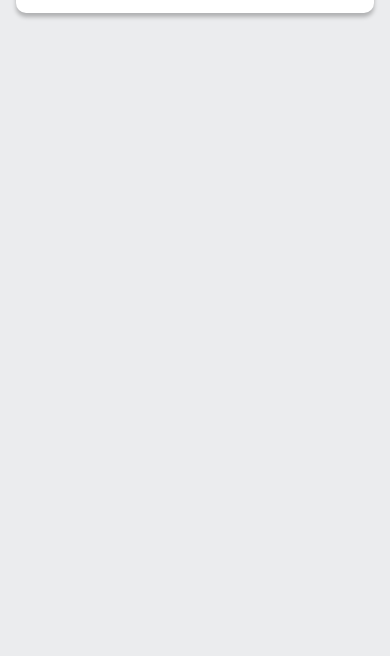
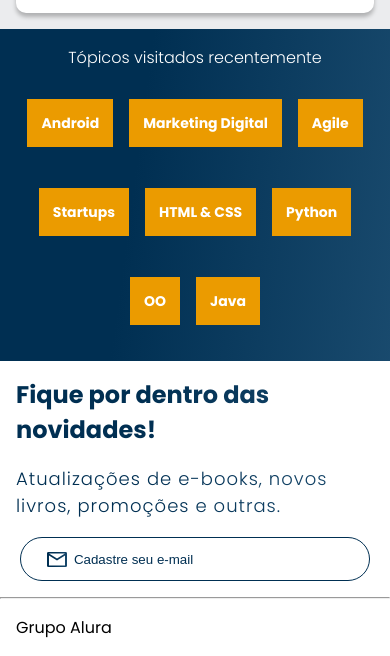
Before and after one commit to YanppSilva/AluraBooks, a plain HTML site: page index.html in a window 390 px wide. Shown: the part 1650-2306 px from the top of the page. Before the commit the page ends 1679 px from the top, so only its background shows below. Drawn offline with nearby package versions, Linux system fonts and the light colour scheme.

Commit message:
Conclusão do layout mobile
Conclusão da construção do layout mobile da página, usando como método aplicação de plugins externos através de CDN; itilização do plugin SwiperJS e flex-box.

```diff
--- a/index.html
+++ b/index.html
@@ -127,6 +127,28 @@
             </div>
         </div>
     </section>
+    <section class="topicos">
+        <h2 class="topicos__titulo">Tópicos visitados recentemente</h2>
+        <ul class="topicos__lista">
+            <li class="topicos__item"><a href="#" class="topicos__link">Android</a></li>
+            <li class="topicos__item"><a href="#" class="topicos__link">Marketing Digital</a></li>
+            <li class="topicos__item"><a href="#" class="topicos__link">Agile</a></li>
+            <li class="topicos__item"><a href="#" class="topicos__link">Startups</a></li>
+            <li class="topicos__item"><a href="#" class="topicos__link">HTML & CSS</a></li>
+            <li class="topicos__item"><a href="#" class="topicos__link">Python</a></li>
+            <li class="topicos__item"><a href="#" class="topicos__link">OO</a></li>
+            <li class="topicos__item"><a href="#" class="topicos__link">Java</a></li>
+        </ul>
+    </section>
+    <section class="contato">
+        <h2 class="contato__titulo">Fique por dentro das novidades!</h2>
+        <p class="contato__txt">Atualizações de e-books, novos livros, promoções e outras.</p>
+        <input type="email" placeholder="Cadastre seu e-mail" class="contato__email">
+    </section>
+    <hr />
+    <footer class="rodape">
+        <p class="rodape__titulo">Grupo Alura</p>
+    </footer>
     <script src="https://cdn.jsdelivr.net/npm/swiper@8/swiper-bundle.min.js"></script>
     <script src="app/app.js"></script>
 </body>
--- a/style.css
+++ b/style.css
@@ -1,6 +1,8 @@
 @import url(styles/header.css);
 @import url(styles/banner.css);
 @import url(styles/carrossel.css);
+@import url(styles/topicos.css);
+@import url(styles/rodape.css);
 @import url('https://fonts.googleapis.com/css2?family=Inter:wght@400;600;700&family=Poppins:wght@300;400;500;700&display=swap');
 
 *{margin: 0;padding: 0; }
--- /dev/null
+++ b/styles/rodape.css
@@ -0,0 +1,12 @@
+hr {
+    margin: 0;
+}
+
+.rodape {
+    background-color: var(--branco);
+}
+
+.rodape__titulo {
+font-weight: 400;
+padding: 1em;
+}
--- /dev/null
+++ b/styles/topicos.css
@@ -0,0 +1,76 @@
+.contato {
+    background-color: var(--branco);
+    padding: 1em;
+}
+
+.topicos {
+    background: var(--azul-degrade);
+    text-align: center;
+    padding: 1em 0;
+}
+
+.topicos__titulo {
+    color: var(--branco);
+    font-size: 16px;
+    font-weight: 300;
+    margin-bottom: .5em;
+}
+
+.topicos__lista {
+    display: flex;
+    flex-wrap: wrap;
+    justify-content: center;
+}
+
+.topicos__item {
+    margin: 2em 0.5em;
+    list-style: none;
+}
+
+.topicos__link {
+    background-color: var(--laranja);
+    color: var(--branco);
+    font-size: 14px;
+    font-weight: 700;
+    padding: 1em;
+    text-decoration: none;
+}
+
+.contato {
+    text-align: center;
+}
+
+.contato__titulo,
+.contato__txt {
+    background: var(--azul-degrade);
+    background-clip: text;
+    -webkit-background-clip: text;
+    -webkit-text-fill-color: transparent;
+    text-align: initial;
+}
+
+.contato__txt {
+    font-size: 18px;
+    font-weight: 500;
+}
+
+.contato__txt {
+    font-weight: 300;
+    margin: 1em 0;
+    letter-spacing: 1px;
+}
+
+.contato__email {
+    border: solid 1px var(--azul);
+    border-radius: 24px;
+    color: var(--azul);
+    padding: 1em;
+    width:90%
+}
+
+.contato__email::placeholder {
+    background: url(../assets/email.svg) no-repeat;
+    background-position: 1em;
+    color: var(--azul);
+    padding-left: 3em;
+}
```
Also changed, not shown: assets/email.svg (added).
